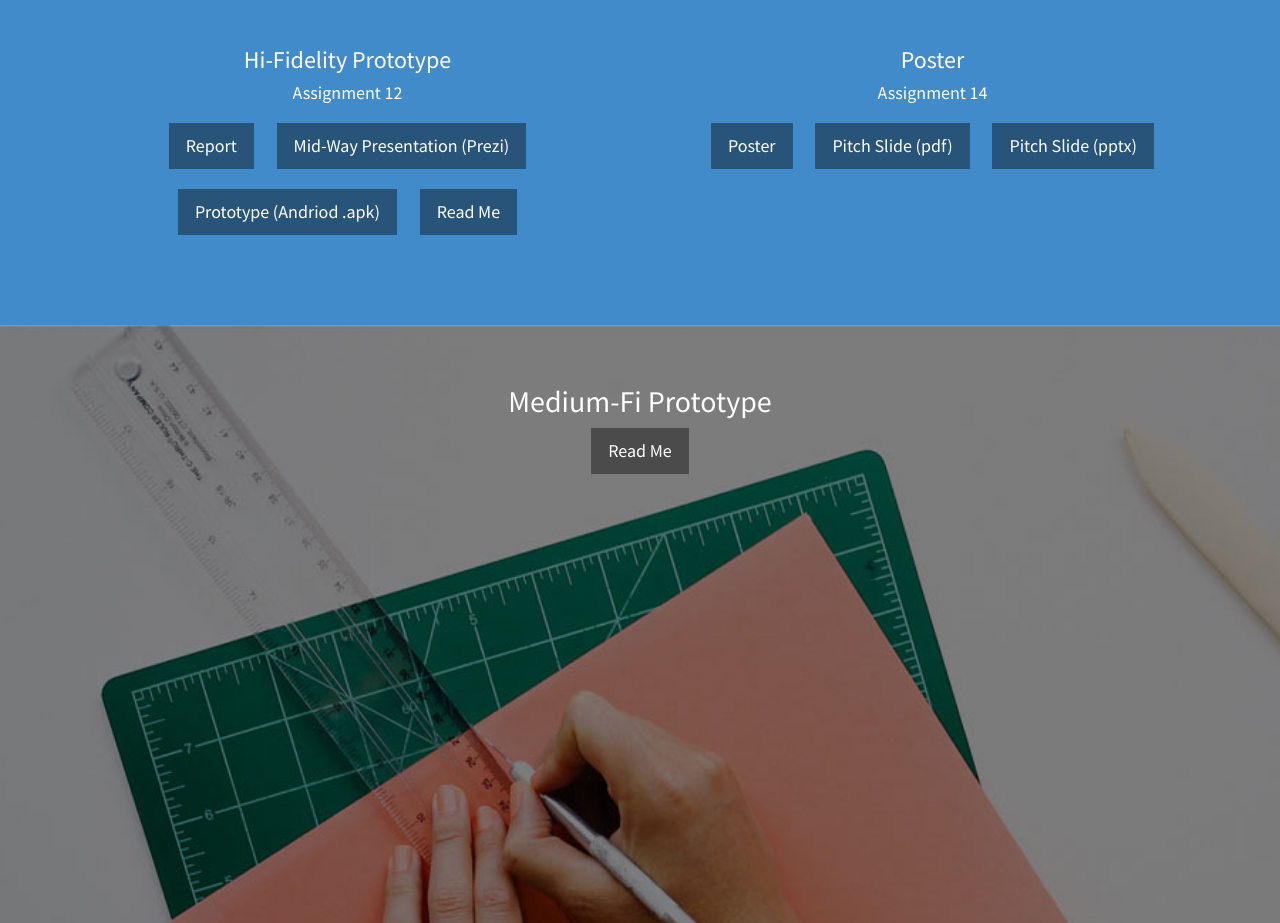
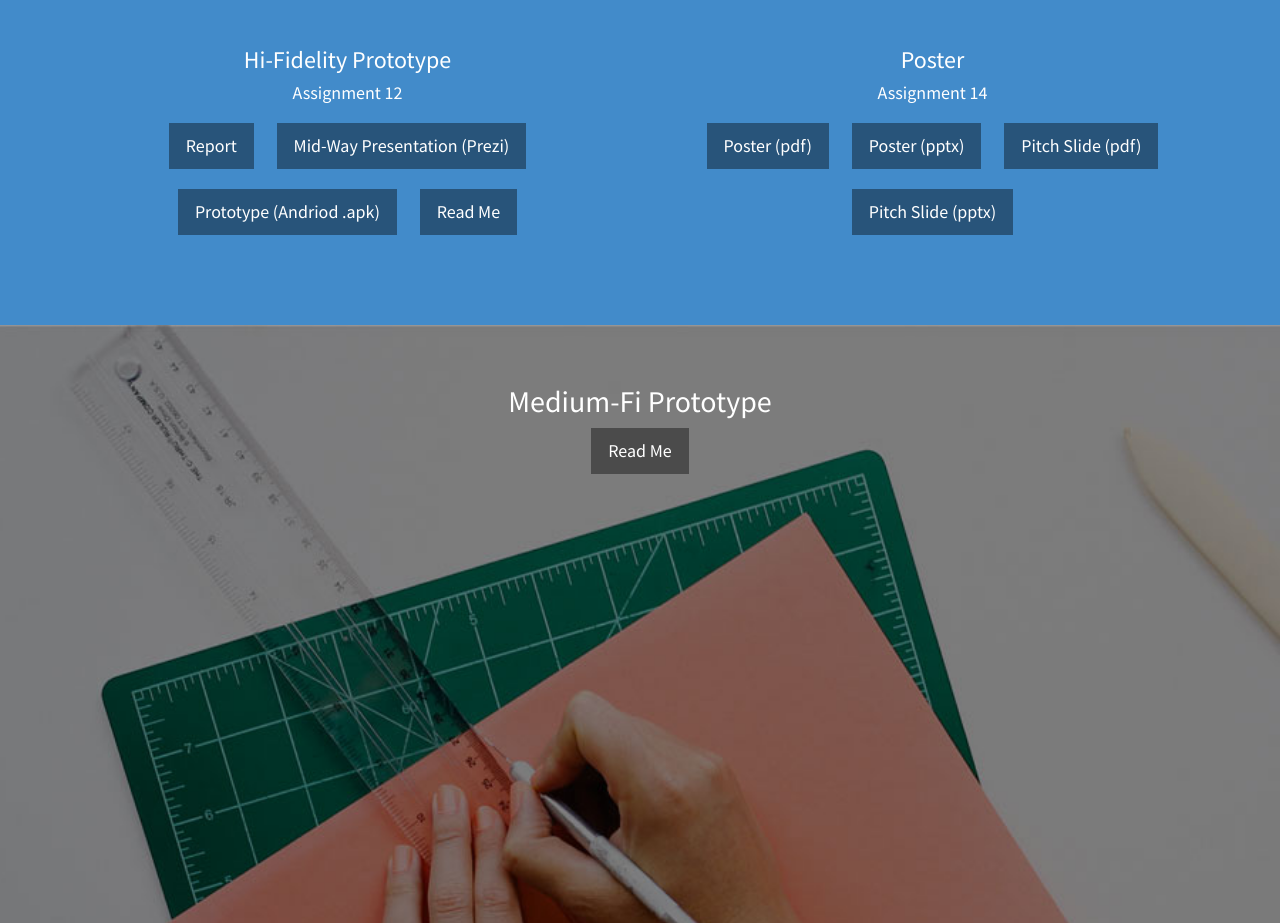
Before and after one commit to JohnYangSam/cs147-mwork-display-website, a plain HTML site: page index.html in a window 1280 px wide. Shown: the part 3521-4444 px from the top of the page. Drawn offline with Linux system fonts and the light colour scheme; a script that the page names is missing.

Commit message:
update poster and ppt slide

```diff
--- a/index.html
+++ b/index.html
@@ -270,7 +270,8 @@
                     <div class="portfolio-item text-center">
                         <h3>Poster</h3>
                         <h4>Assignment 14</h4>
-                        <a href="assets/assignments/12/mWork_Poster.pdf" class="btn btn-lg btn-dark">Poster</a>
+                        <a href="assets/assignments/12/mWork_Poster.pdf" class="btn btn-lg btn-dark">Poster (pdf)</a>
+                        <a href="assets/assignments/12/mWork_Poster.pptx" class="btn btn-lg btn-dark">Poster (pptx)</a>
                         <a href="assets/assignments/12/mWork_Pitch_Slide.pdf" class="btn btn-lg btn-dark">Pitch Slide (pdf)</a>
                         <a href="assets/assignments/12/mWork_Pitch_Slide.pptx" class="btn btn-lg btn-dark">Pitch Slide (pptx)</a>
                     </div>
```
Also changed, not shown: 2 other files.
